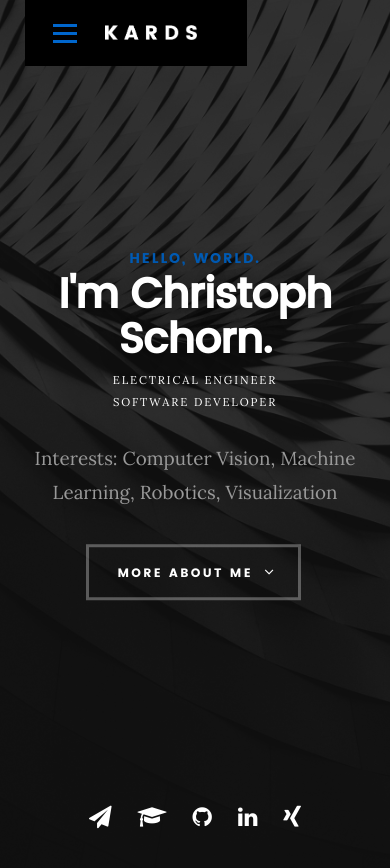
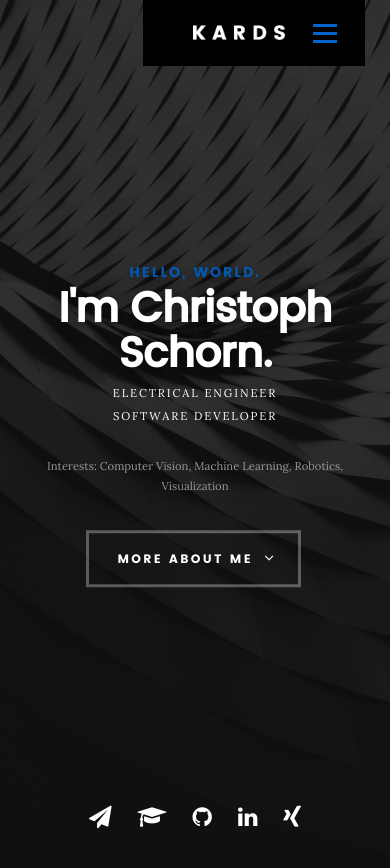
Before and after one commit to chrschorn/chrschorn.github.io, a Jekyll site: the page built from index.html, in a window 390 px wide and 900 px high. Shown: the top 868 px of the window. Built offline with Jekyll 4.4.1, drawn with Linux system fonts in a browser that asks for light colours; some web fonts are replaced.

Commit message:
Move menu from left to right

```diff
--- a/css/main.scss
+++ b/css/main.scss
@@ -38,7 +38,7 @@
  *
  * -------------------------------------------------------------------
  */
-$primary-color: #0066CC;
+$primary-color: #0066cc;
 $primary-color-dark: #003b76;
 $button-color: #005bb4;
 
@@ -1113,13 +1113,13 @@ header .top-bar {
 	min-width: 220px;
 	min-height: 66px;
 	position: absolute;
-	left: 90px;
+	right: 90px;
 	top: 0;
 }
 header .logo {
-	float: left;
-	margin-left: 20px;
-	margin-right: 50px;
+	float: right;
+	margin-left: 50px;
+	margin-right: 20px;
 	margin-top: 25px;
 	position: relative;
 }
@@ -1142,10 +1142,10 @@ header .logo a {
  * -------------------------------------------------------------------
  */
 .menu-toggle {
-	float: left;
+	float: right;
 	width: 40px;
 	height: 40px;
-	margin-left: 20px;
+	margin-right: 20px;
 	margin-top: 13px;
 	display: block;
 	position: relative;
@@ -1244,7 +1244,7 @@ header .logo a {
 /* dropdown nav */
 .main-navigation {
 	background: #000000;
-	padding: 24px 30px 42px;
+	padding: 24px 30px 30px;
 	margin: 0;
 	width: 100%;
 	height: auto;
@@ -1254,7 +1254,7 @@ header .logo a {
 .main-navigation > li {
 	display: block;
 	height: auto;
-	text-align: left;
+	text-align: right;
 	padding: 0;
 }
 .main-navigation li a {
@@ -1281,22 +1281,22 @@ header .logo a {
  */
 @media only screen and (max-width:1024px) {
 	header .top-bar {
-		left: 60px;
+		right: 60px;
 	}
 }
 @media only screen and (max-width:768px) {
 	header .top-bar {
-		left: 50px;
+		right: 50px;
 	}
 }
 @media only screen and (max-width:600px) {
 	header .top-bar {
-		left: 35px;
+		right: 35px;
 	}
 }
 @media only screen and (max-width:400px) {
 	header .top-bar {
-		left: 25px;
+		right: 25px;
 	}
 }
 
@@ -1465,7 +1465,7 @@ header .logo a {
 	.intro-content h5 {
 		font-size: 1.8rem;
 	}
-	.intro-content .intro-position {
+	.intro-content .intro-position, .intro-content .intro-text {
 		font-size: 1.3rem;
 	}
 	.intro-social {
@@ -1488,7 +1488,7 @@ header .logo a {
 		margin-bottom: .3rem;
 		letter-spacing: .2rem;
 	}
-	.intro-content .intro-position {
+	.intro-content .intro-position, .intro-content .intro-text {
 		font-size: 1.2rem;
 	}
 	.intro-content .intro-position span {
```
